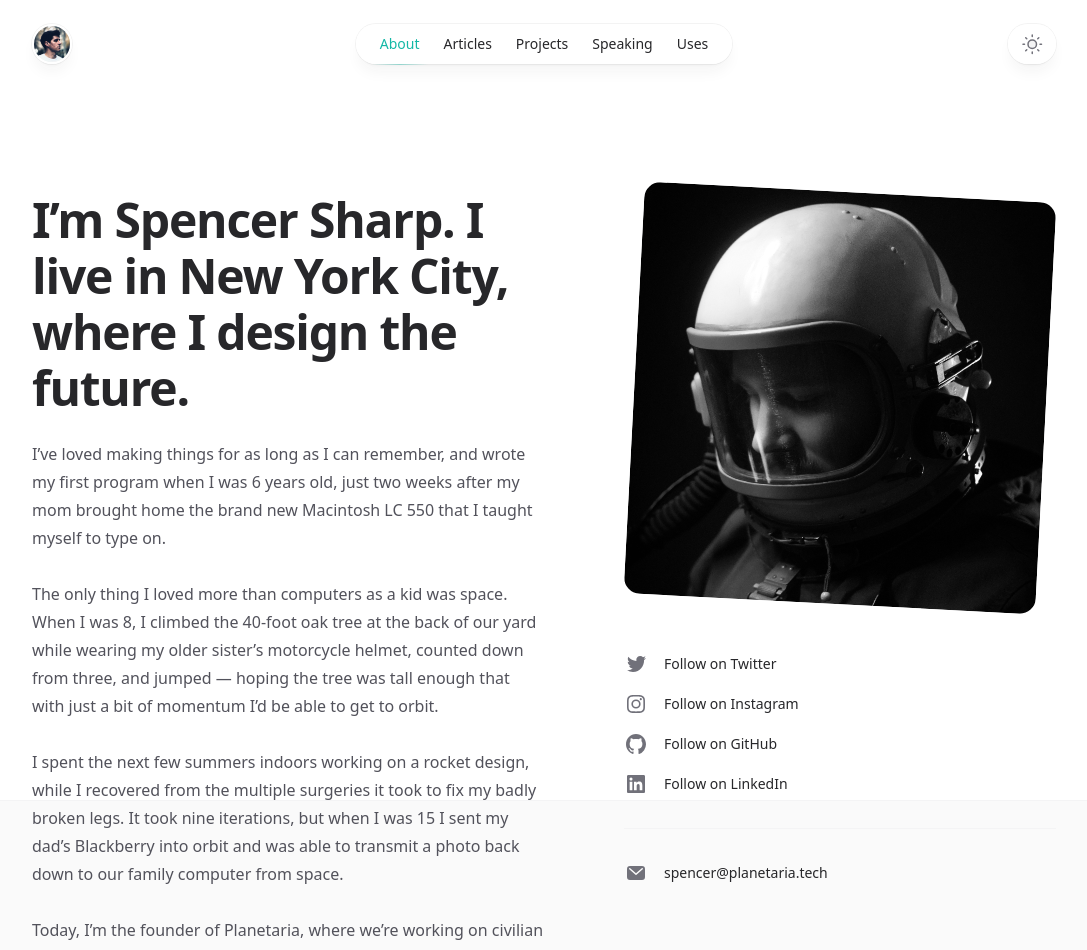
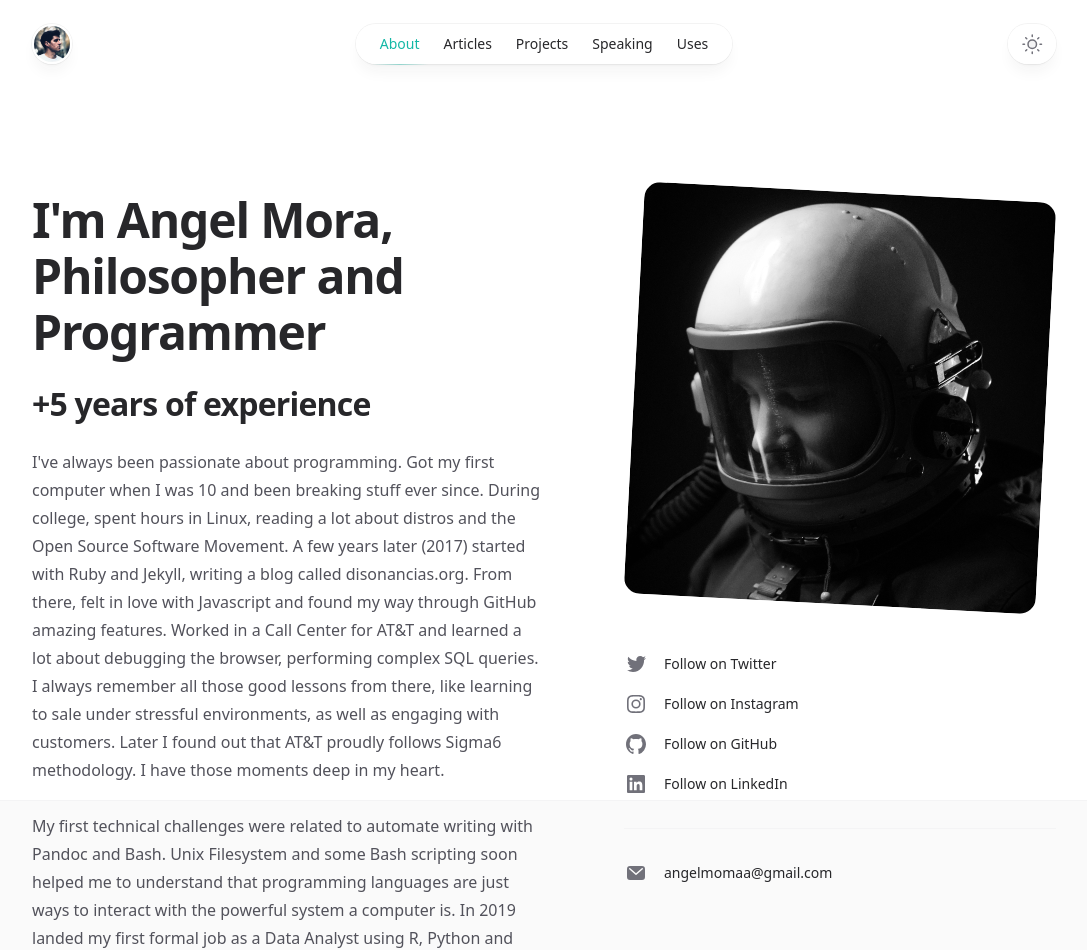
Before and after one commit to angel-mora/angelmora.work, a Next.js app: page /about in a window 1280 px wide. Shown: the top 950 px of the page, without its empty margins (96-1183 px from the left). Built offline with nearby package versions, Linux system fonts and the light colour scheme; no server answers.

Commit message:
Add about page

```diff
--- a/src/app/about/page.tsx
+++ b/src/app/about/page.tsx
@@ -50,7 +50,7 @@ function MailIcon(props: React.ComponentPropsWithoutRef<'svg'>) {
 export const metadata: Metadata = {
   title: 'About',
   description:
-    'I’m Spencer Sharp. I live in New York City, where I design the future.',
+    'I\'m Angel Mora, Philosopher and Programmer with 5 years of experience',
 }
 
 export default function About() {
@@ -69,58 +69,59 @@ export default function About() {
         </div>
         <div className="lg:order-first lg:row-span-2">
           <h1 className="text-4xl font-bold tracking-tight text-zinc-800 dark:text-zinc-100 sm:text-5xl">
-            I’m Spencer Sharp. I live in New York City, where I design the
-            future.
+            I'm Angel Mora, Philosopher and Programmer
           </h1>
+          <h3 className="text-5xl font-bold tracking-tight text-zinc-800 dark:text-zinc-100 sm:text-4xl mt-6">
+            +5 years of experience
+          </h3>
+
           <div className="mt-6 space-y-7 text-base text-zinc-600 dark:text-zinc-400">
             <p>
-              I’ve loved making things for as long as I can remember, and wrote
-              my first program when I was 6 years old, just two weeks after my
-              mom brought home the brand new Macintosh LC 550 that I taught
-              myself to type on.
+              I've always been passionate about programming.
+              Got my first computer when I was 10 and been breaking stuff ever since.
+              During college, spent hours in Linux, reading a lot about distros and the Open Source Software Movement.
+              A few years later (2017) started with Ruby and Jekyll, writing a blog called disonancias.org.
+              From there, felt in love with Javascript and found my way through GitHub amazing features.
+              Worked in a Call Center for AT&T and learned a lot about debugging the browser, performing complex SQL queries.
+              I always remember all those good lessons from there, like learning to sale under stressful environments, as well as engaging with customers. Later I found out that AT&T proudly follows Sigma6 methodology. I have those moments deep in my heart.
             </p>
             <p>
-              The only thing I loved more than computers as a kid was space.
-              When I was 8, I climbed the 40-foot oak tree at the back of our
-              yard while wearing my older sister’s motorcycle helmet, counted
-              down from three, and jumped — hoping the tree was tall enough that
-              with just a bit of momentum I’d be able to get to orbit.
+              My first technical challenges were related to automate writing with Pandoc and Bash.
+              Unix Filesystem and some Bash scripting soon helped me to understand that programming languages are just ways to interact with the powerful system a computer is.
+              In 2019 landed my first formal job as a Data Analyst using R, Python and some OSINT tools for Crime Analysis.
+              In that job discovered the power of having an application that secures your research.
+              That year also got accepted at Microverse, a bootcamp that teaches Fullstack Web Development with Ruby on Rails + ReactJS, which led me to start helping migrate the company processes into a web application with multiple features, most of them related to PostGIS and Geographical Data Visualization, using tools like Leaflet.js and Kepler.gl.
             </p>
             <p>
-              I spent the next few summers indoors working on a rocket design,
-              while I recovered from the multiple surgeries it took to fix my
-              badly broken legs. It took nine iterations, but when I was 15 I
-              sent my dad’s Blackberry into orbit and was able to transmit a
-              photo back down to our family computer from space.
+              In 2023 finished a Cybersecurity Bootcamp from EdX that helped me get my CompTIA Security+ Certification.
+              I currently work at an International Company.
+              Spend my days improving my Obsidian skills and developing a side project for Knowledge Base Networking. I like old-school text editors, like Vim and Emacs.
             </p>
             <p>
-              Today, I’m the founder of Planetaria, where we’re working on
-              civilian space suits and manned shuttle kits you can assemble at
-              home so that the next generation of kids really <em>can</em> make
-              it to orbit — from the comfort of their own backyards.
+              I'm an enthusiast of GIS projects and of The Rails Way. If you find my profile interesting, don't hesitate to reach out!
             </p>
           </div>
         </div>
         <div className="lg:pl-20">
           <ul role="list">
-            <SocialLink href="#" icon={TwitterIcon}>
+            <SocialLink href="https://twitter.com/angelmoradev" icon={TwitterIcon}>
               Follow on Twitter
             </SocialLink>
-            <SocialLink href="#" icon={InstagramIcon} className="mt-4">
+            <SocialLink href="https://www.youtube.com/watch?v=dQw4w9WgXcQ" icon={InstagramIcon} className="mt-4">
               Follow on Instagram
             </SocialLink>
-            <SocialLink href="#" icon={GitHubIcon} className="mt-4">
+            <SocialLink href="https://github.com/angel-mora" icon={GitHubIcon} className="mt-4">
               Follow on GitHub
             </SocialLink>
-            <SocialLink href="#" icon={LinkedInIcon} className="mt-4">
+            <SocialLink href="https://linkedin.com/in/angelmoradev" icon={LinkedInIcon} className="mt-4">
               Follow on LinkedIn
             </SocialLink>
             <SocialLink
-              href="mailto:spencer@planetaria.tech"
+              href="mailto:angelmomaa@gmail.com"
               icon={MailIcon}
               className="mt-8 border-t border-zinc-100 pt-8 dark:border-zinc-700/40"
             >
-              spencer@planetaria.tech
+              angelmomaa@gmail.com
             </SocialLink>
           </ul>
         </div>
```
Also changed, not shown: 1 other file (tests, documents, lock files or other folders).
